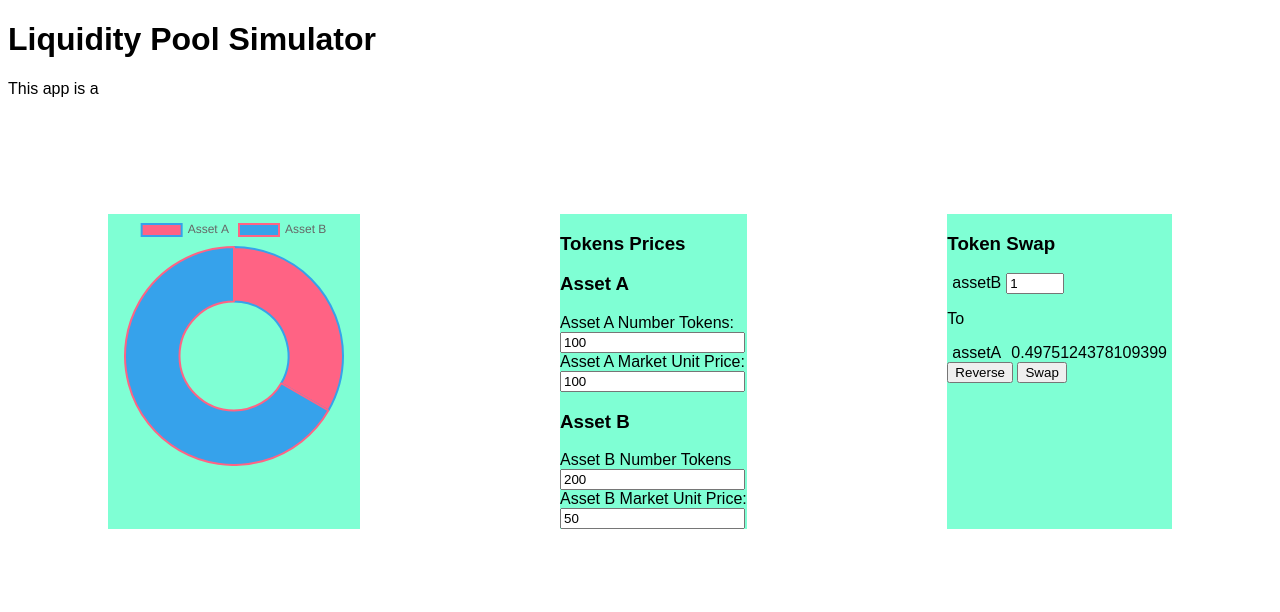
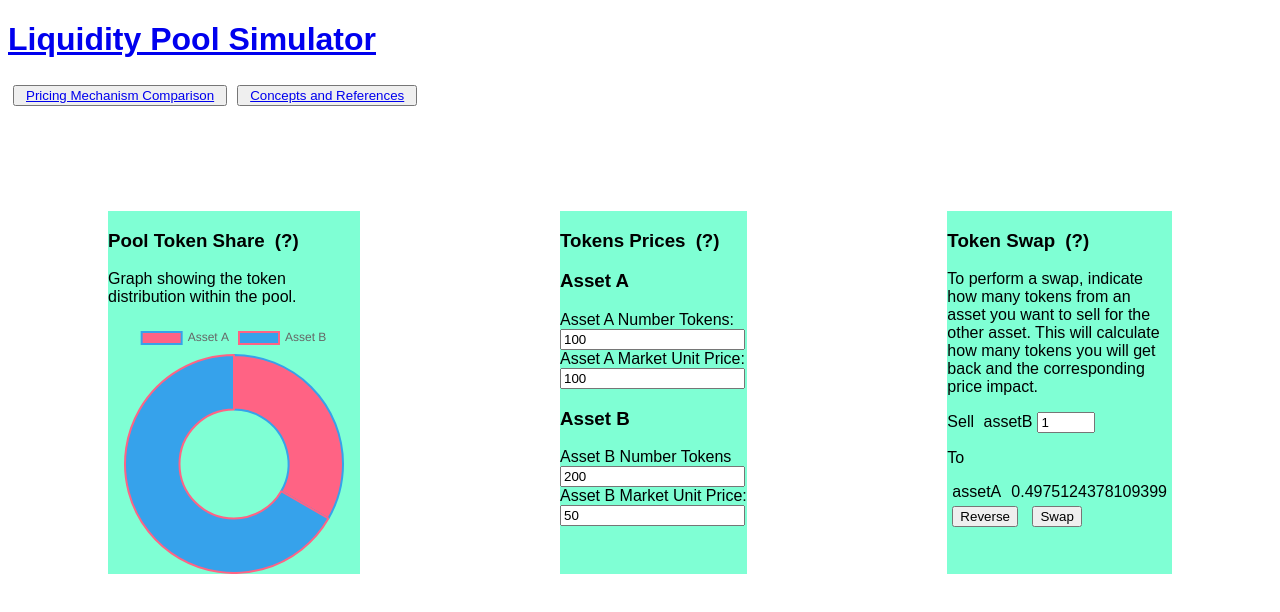
Before and after one commit to 0xBarro/Lp-Simulator, a plain HTML site: page index.html in a window 1280 px wide. Drawn offline with nearby package versions, Linux system fonts and the light colour scheme.

Commit message:
Improves reference page

```diff
--- a/index.html
+++ b/index.html
@@ -31,38 +31,45 @@
 </head>
 
 <body>
-    <h1>Liquidity Pool Simulator</h1>
+    <h1><a href="/">Liquidity Pool Simulator</a></h1>
 
-    <p> This app is a  </p>
+    <div class="container">
+        <button> <a class="nav" href="/pricing_models.html">Pricing Mechanism Comparison</a> </button>
+        <button> <a class="nav" href="/references.html"> Concepts and References</a> </button>
+    </div>
 
     <div class='container'>
         <div class='column'>
+            <h3> Pool Token Share <span class='explanation'></span></h3>
+            <p> Graph showing the token distribution within the pool.</p>
             <canvas id="myChart" width="600" height="600"></canvas>
         </div>
         <div class='form column'>
-            <h3> Tokens Prices </h3>
+            <h3> Tokens Prices <span class='explanation'></span></h3>
             <form onchange="updateChart()">
                 <h3>Asset A</h3>
                 <label for="assetANT">Asset A Number Tokens:</label><br>
                 <input type="number" id="assetANT" name="assetANT" value=100 min=0><br>
 
                 <label for="assetAUP">Asset A Market Unit Price:</label><br>
-                <input type="number" id="assetAUP" name="assetAUP" value=100  min=0><br>
+                <input type="number" id="assetAUP" name="assetAUP" value=100 min=0><br>
 
                 <h3>Asset B</h3>
                 <label for="assetBNT">Asset B Number Tokens </label><br>
-                <input type="number" id="assetBNT" name="assetBNT" value=200  min=0><br>
+                <input type="number" id="assetBNT" name="assetBNT" value=200 min=0><br>
 
                 <label for="assetBUP">Asset B Market Unit Price:</label><br>
-                <input type="number" id="assetBUP" name="assetBUP" value=50 min=0 ><br>
+                <input type="number" id="assetBUP" name="assetBUP" value=50 min=0><br>
 
             </form>
         </div>
 
         <div class="column">
 
-            <h3> Token Swap </h3>
-            <span id="sellToken"></span><input type='number' min=0 value=1 id="sellAmount" onchange="swap()"> <br>
+            <h3> Token Swap <span class='explanation'></span> </h3>
+            <p> To perform a swap, indicate how many tokens from an asset you want to sell for the other asset. This will calculate how many tokens you will get back and the corresponding price impact. </p>
+
+            Sell <span id="sellToken"></span><input type='number' min=0 value=1 id="sellAmount" onchange="swap()"> <br>
             <p>To</p>
             <span id="buyToken"></span><span id="buyAmount"></span> <br>
 
--- /dev/null
+++ b/pricing_models.html
@@ -0,0 +1,38 @@
+<!doctype html>
+
+<html lang="en">
+
+<head>
+    <meta charset="utf-8">
+    <meta name="viewport" content="width=device-width, initial-scale=1">
+
+    <title>Liquity Pool Simulator</title>
+    <meta name="description" content="Simulating the behaviour of a liquidity pool">
+    <meta name="author" content="0xBarro">
+
+    <!-- <meta property="og:title" content="A Basic HTML5 Template">
+    <meta property="og:type" content="website">
+    <meta property="og:url" content="https://www.sitepoint.com/a-basic-html5-template/">
+    <meta property="og:description" content="A simple HTML5 Template for new projects.">
+    <meta property="og:image" content="image.png">
+
+    <link rel="icon" href="/favicon.ico">
+    <link rel="icon" href="/favicon.svg" type="image/svg+xml">
+    <link rel="apple-touch-icon" href="/apple-touch-icon.png"> -->
+
+    <link rel="stylesheet" href="style.css">
+
+    <!-- Call the main script -->
+    <script src="lp.js"></script>
+
+    <!-- Call Chart JS -->
+    <script src="https://cdn.jsdelivr.net/npm/chart.js"></script>
+
+</head>
+
+<body>
+    <h1><a href="/">Liquidity Pool Simulator</a></h1>
+    <h2>Pricing Models Comparison</h2>
+</body>
+
+</html>
--- a/style.css
+++ b/style.css
@@ -21,3 +21,19 @@ body {
 span {
     margin: 1px 5px;
 }
+
+.nav{
+    margin: 5px;
+}
+
+button {
+    margin: 5px;
+}
+
+.explanation::after {
+    content: "(?)";
+}
+
+.explanation:hover {
+    background-color: brown;
+}
```
Also changed, not shown: references.html (added, +53 -0 lines).
